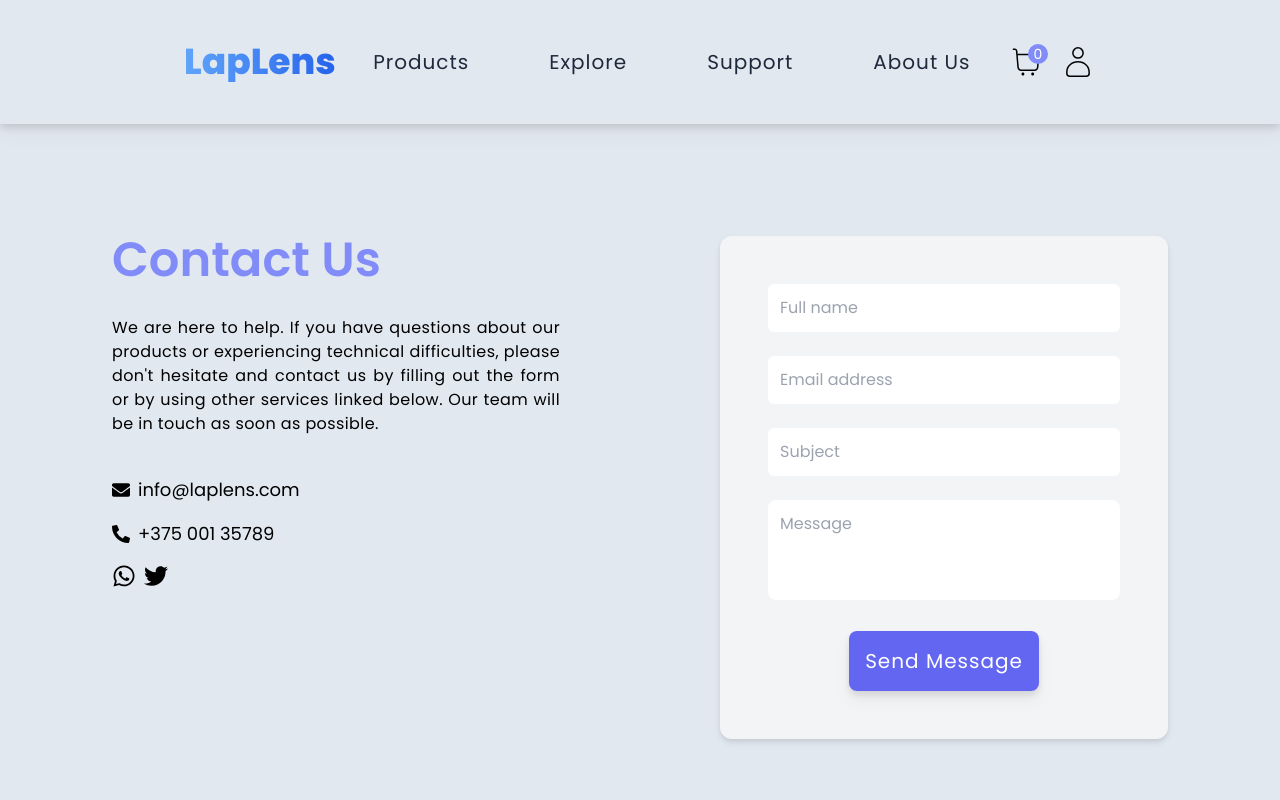
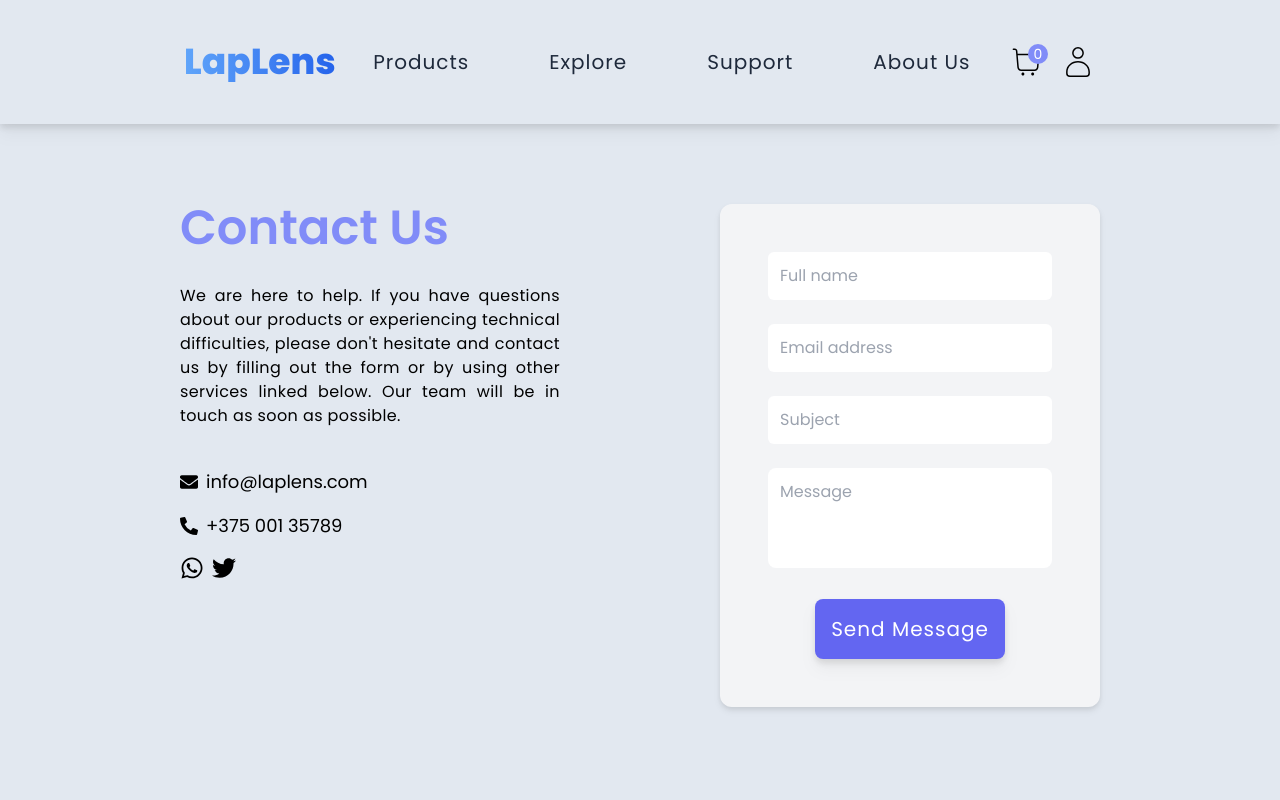
Before and after one commit to Dvin12/ecommerce, a React (Create React App) app: page /support in a window 1280 px wide. Shown: the top 800 px of the page. Built offline with nearby package versions, Linux system fonts and the light colour scheme.

Commit message:
styling adjustments

```diff
--- a/src/pages/Support.js
+++ b/src/pages/Support.js
@@ -4,7 +4,7 @@ import { FaWhatsapp, FaTwitter, FaEnvelope, FaPhoneAlt } from "react-icons/fa";
 function Support() {
   return (
     <main className="h-full bg-slate-200 md:h-screen">
-      <section className="p-5 py-10 xl:mx-auto xl:p-28">
+      <section className="p-5 py-10 xl:mx-40 xl:py-20">
         <div className="flex flex-col items-center justify-center  xl:grid xl:grid-cols-2 xl:items-start xl:gap-40">
           <article className="flex w-full flex-col justify-center gap-6">
             <h2 className="text-center text-4xl font-semibold text-indigo-400 md:text-5xl xl:text-start">
```
